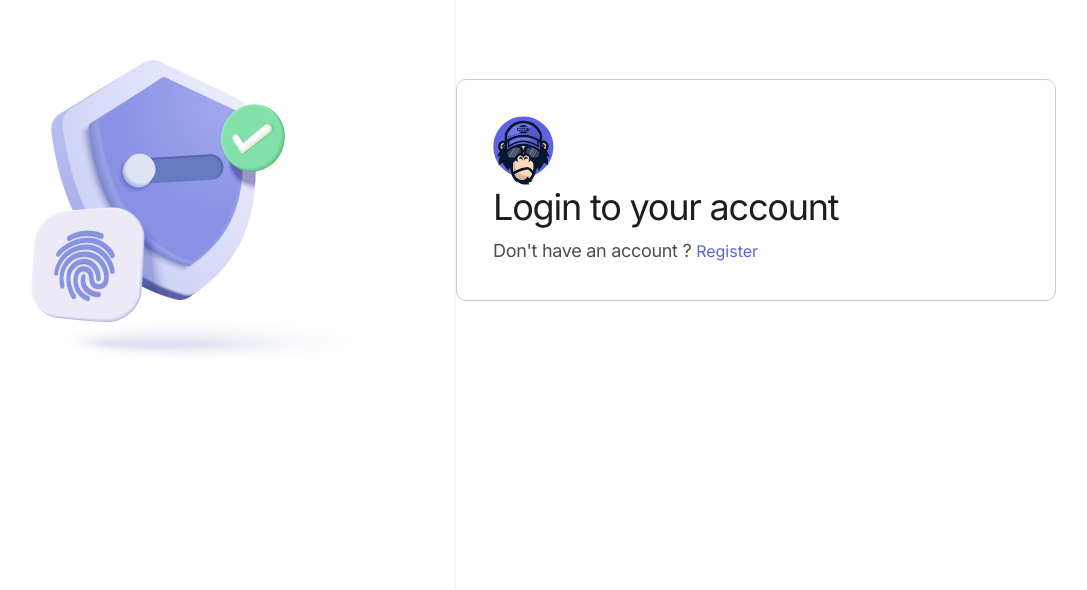
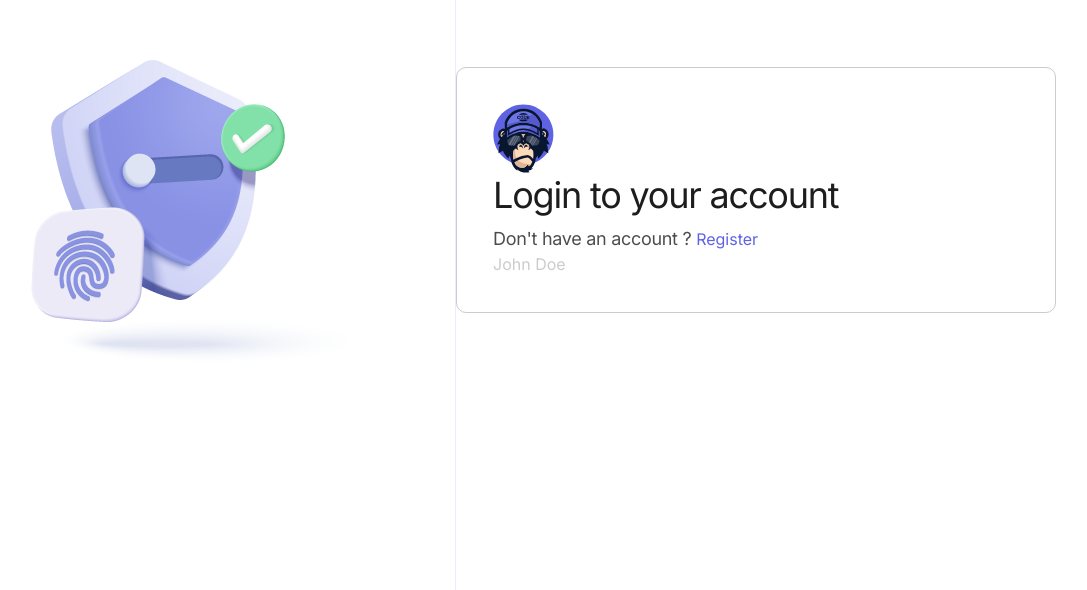
Before and after one commit to Wenceslas-Angelo/coders-monkeys, a React (Vite) app: page /login in a window 1280 px wide. Shown: the part 210-800 px from the top of the page, without its empty margins (184-1271 px from the left). Built offline with nearby package versions, Linux system fonts and the light colour scheme.

Commit message:
creat input form

```diff
--- a/package.json
+++ b/package.json
@@ -15,6 +15,7 @@
     "react": "^18.3.1",
     "react-dom": "^18.3.1",
     "react-helmet-async": "^2.0.5",
+    "react-hook-form": "^7.53.0",
     "react-icons": "^5.3.0",
     "react-router-dom": "^6.26.2"
   },
--- /dev/null
+++ b/src/types/AuthFormTypes.ts
@@ -0,0 +1,5 @@
+export type AuthFormTypes = {
+  username: string;
+  email: string;
+  password: string;
+};
--- /dev/null
+++ b/src/ui/components/Input.tsx
@@ -0,0 +1,28 @@
+import React from "react";
+import { UseFormRegister, FieldErrors } from "react-hook-form";
+import clsx from "clsx";
+import { AuthFormTypes } from "@/types/AuthFormTypes";
+
+type Props = {
+  type: "text" | "email" | "password";
+  id: "email" | "password" | "username";
+  placeholder: string;
+  register: UseFormRegister<AuthFormTypes>;
+  errors: FieldErrors;
+};
+
+const Input = ({ type, id, placeholder, register, errors }: Props) => {
+  return (
+    <input
+      type={type}
+      id={id}
+      placeholder={placeholder}
+      {...register(id, {
+        required: true,
+      })}
+      className={clsx("")}
+    />
+  );
+};
+
+export default Input;
--- /dev/null
+++ b/src/ui/modules/auth/AuthForm.tsx
@@ -0,0 +1,37 @@
+import React from "react";
+import { useForm, SubmitHandler } from "react-hook-form";
+import { AuthFormTypes } from "@/types/AuthFormTypes";
+import Input from "@/ui/components/Input";
+
+type Props = {
+  variant: "login" | "register";
+};
+
+const AuthForm = ({ variant }: Props) => {
+  const {
+    handleSubmit,
+    formState: { errors },
+    register,
+  } = useForm<AuthFormTypes>();
+
+  const onSubmit: SubmitHandler<AuthFormTypes> = async (data) => {
+    if (variant === "login") {
+      console.log(data);
+    } else {
+      console.log(data);
+    }
+  };
+  return (
+    <form onSubmit={handleSubmit(onSubmit)}>
+      <Input
+        type="text"
+        id="username"
+        placeholder="John Doe"
+        register={register}
+        errors={errors}
+      />
+    </form>
+  );
+};
+
+export default AuthForm;
--- a/src/ui/modules/auth/index.tsx
+++ b/src/ui/modules/auth/index.tsx
@@ -3,6 +3,7 @@ import Container from "@/ui/components/Container";
 import Logo from "@/ui/design-system/Logo";
 import AuthTitle from "@/ui/modules/auth/AuthTitle";
 import Box from "@/ui/design-system/Box";
+import AuthForm from "./AuthForm";
 
 type Props = {
   variant: "login" | "register";
@@ -19,6 +20,7 @@ const Auth = ({ variant }: Props) => {
         <Box>
           <Logo />
           <AuthTitle variant={variant} />
+          <AuthForm variant={variant} />
         </Box>
       </div>
       <div className="flex items-center justify-center border-r border-primary-300/40">
```
Also changed, not shown: 1 other file (tests, documents, lock files or other folders).
